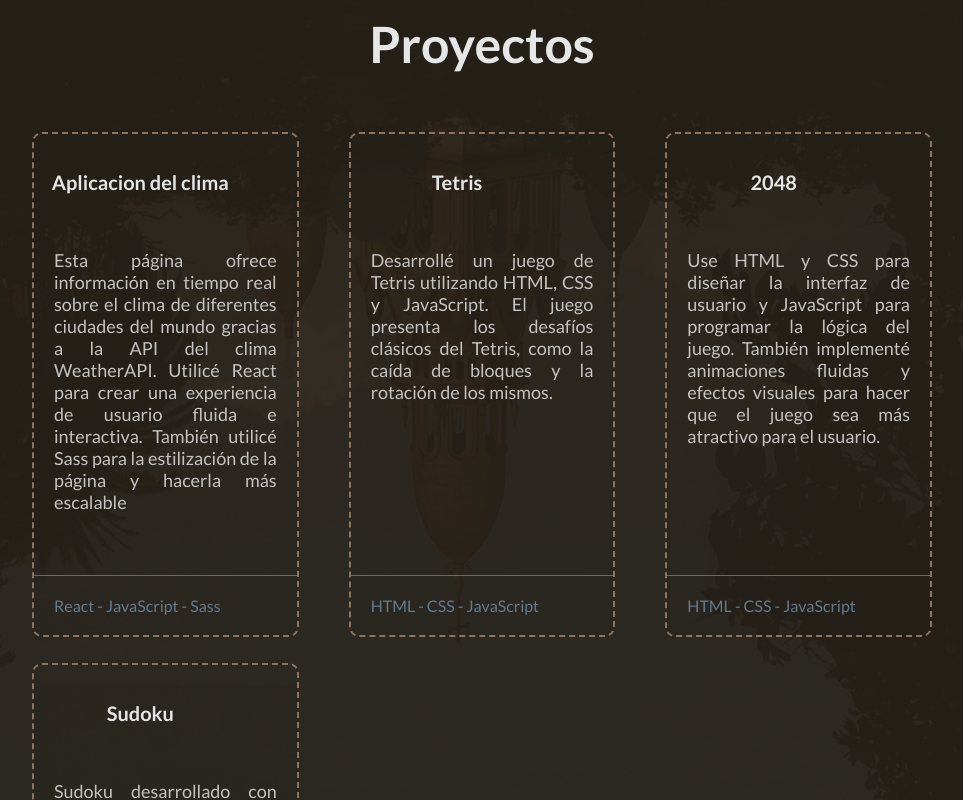
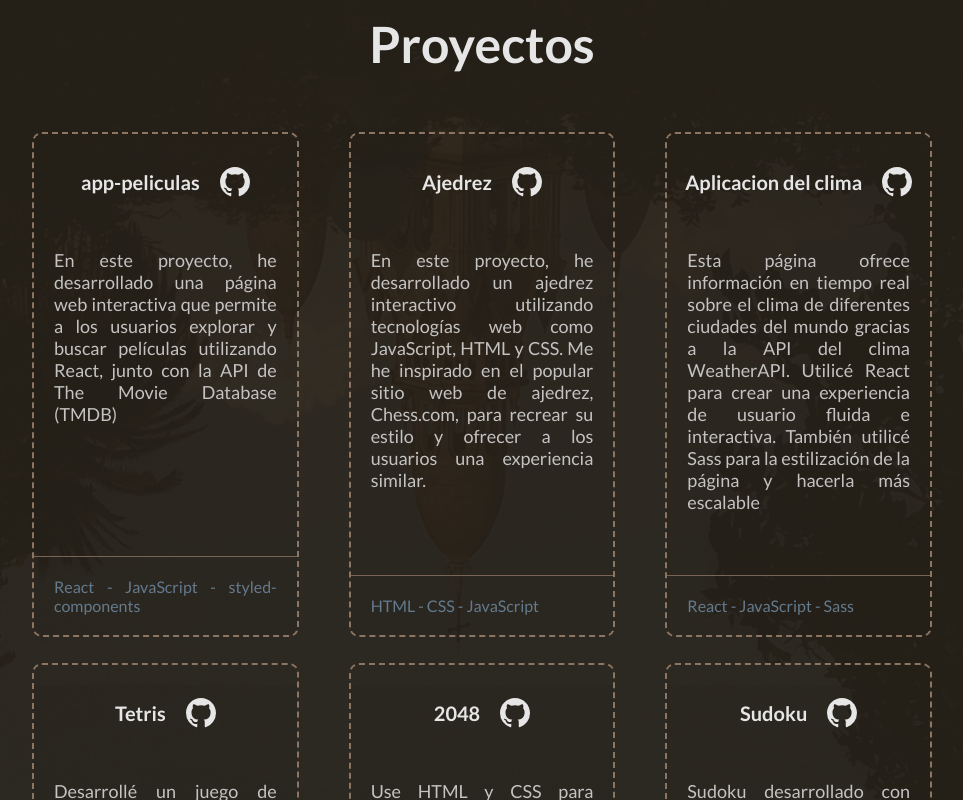
Before and after one commit to JuanPE44/portafolio, a React (Vite) app: page / in a window 1280 px wide. Shown: the part 1660-2460 px from the top of the page, without its empty margins (208-1171 px from the left). Built offline with nearby package versions, Linux system fonts and the light colour scheme.

Commit message:
dos proyectos agregados

```diff
--- a/index.html
+++ b/index.html
@@ -4,7 +4,7 @@
     <meta charset="UTF-8" />
     <link rel="icon" type="image/svg+xml" href="https://cdn-icons-png.flaticon.com/512/6361/6361498.png" />
     <meta name="viewport" content="width=device-width, initial-scale=1.0" />
-    <title>Portafolio Juan Peñalba</title>
+    <title>Juan Peñalba</title>
   </head>
   <body>
     <div id="root"></div>
--- a/src/components/CardProject/CardProject.jsx
+++ b/src/components/CardProject/CardProject.jsx
@@ -19,9 +19,8 @@ export default function CardProject({
           color={colors.white}
           width={3}
           height={3}
-        >
-          <SvgGithub />
-        </IconSvg>
+          icon={<SvgGithub />}
+        />
       </div>
       <p>{description}</p>
       <div className="card-footer">
--- a/src/pages/Projects/Projects.jsx
+++ b/src/pages/Projects/Projects.jsx
@@ -11,6 +11,18 @@ export default function Projects() {
         <div className="projects-container">
           <h1>Proyectos</h1>
           <ul>
+            <CardProject
+              title="app-peliculas"
+              description="En este proyecto, he desarrollado una página web interactiva que permite a los usuarios explorar y buscar películas utilizando React, junto con la API de The Movie Database (TMDB)"
+              technologies="React - JavaScript - styled-components"
+              githubHref="https://github.com/JuanPE44/app-peliculas"
+            />
+            <CardProject
+              title="Ajedrez"
+              description="En este proyecto, he desarrollado un ajedrez interactivo utilizando tecnologías web como JavaScript, HTML y CSS. Me he inspirado en el popular sitio web de ajedrez, Chess.com, para recrear su estilo y ofrecer a los usuarios una experiencia similar."
+              technologies="HTML - CSS - JavaScript"
+              githubHref="https://github.com/JuanPE44/ajedrez"
+            />
             <CardProject
               title="Aplicacion del clima"
               description="Esta página ofrece información en tiempo real sobre el clima de diferentes ciudades del mundo gracias a la API del clima WeatherAPI. Utilicé React para crear una experiencia de usuario fluida e interactiva. También utilicé Sass para la estilización de la página y hacerla más escalable"
@@ -80,7 +92,6 @@ const Content = styled.div`
   padding-bottom: 10rem;
   padding-left: 10rem;
 
-
   .projects-container {
     h1 {
       text-align: center;
```
